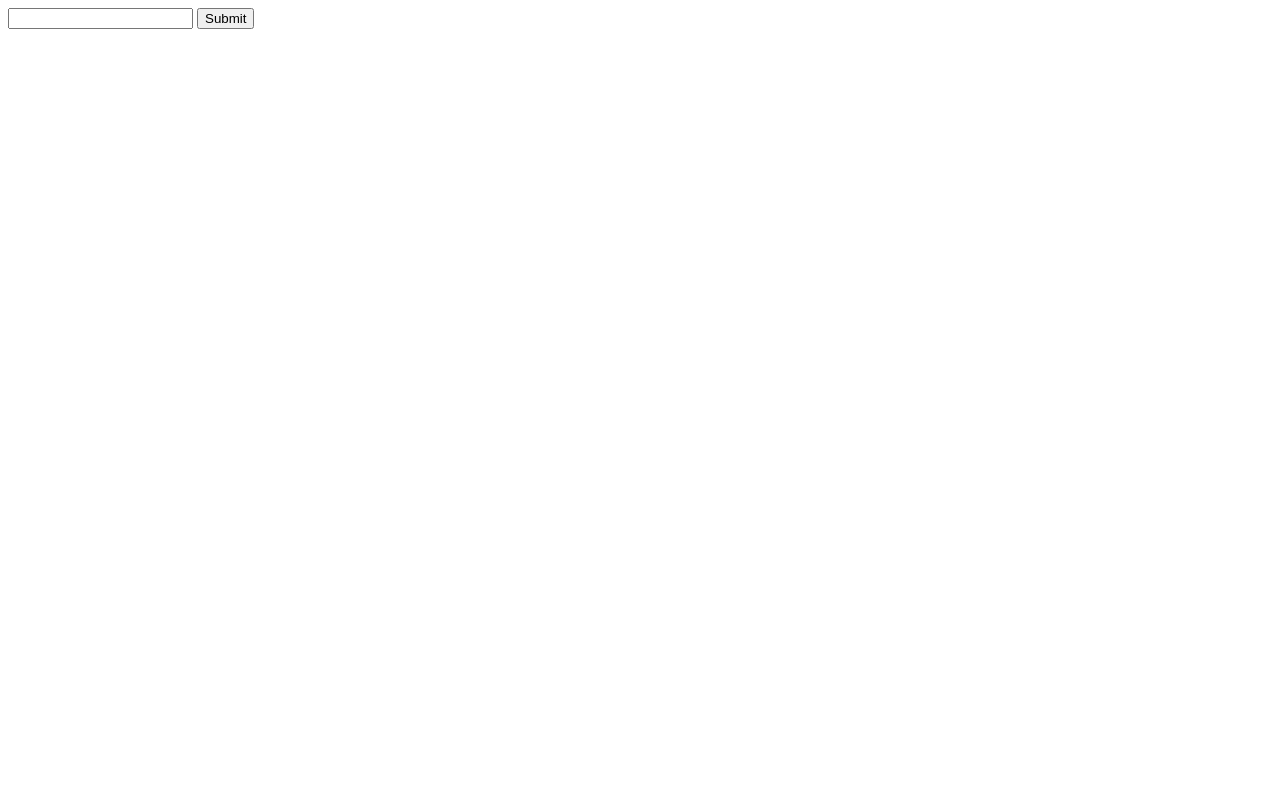
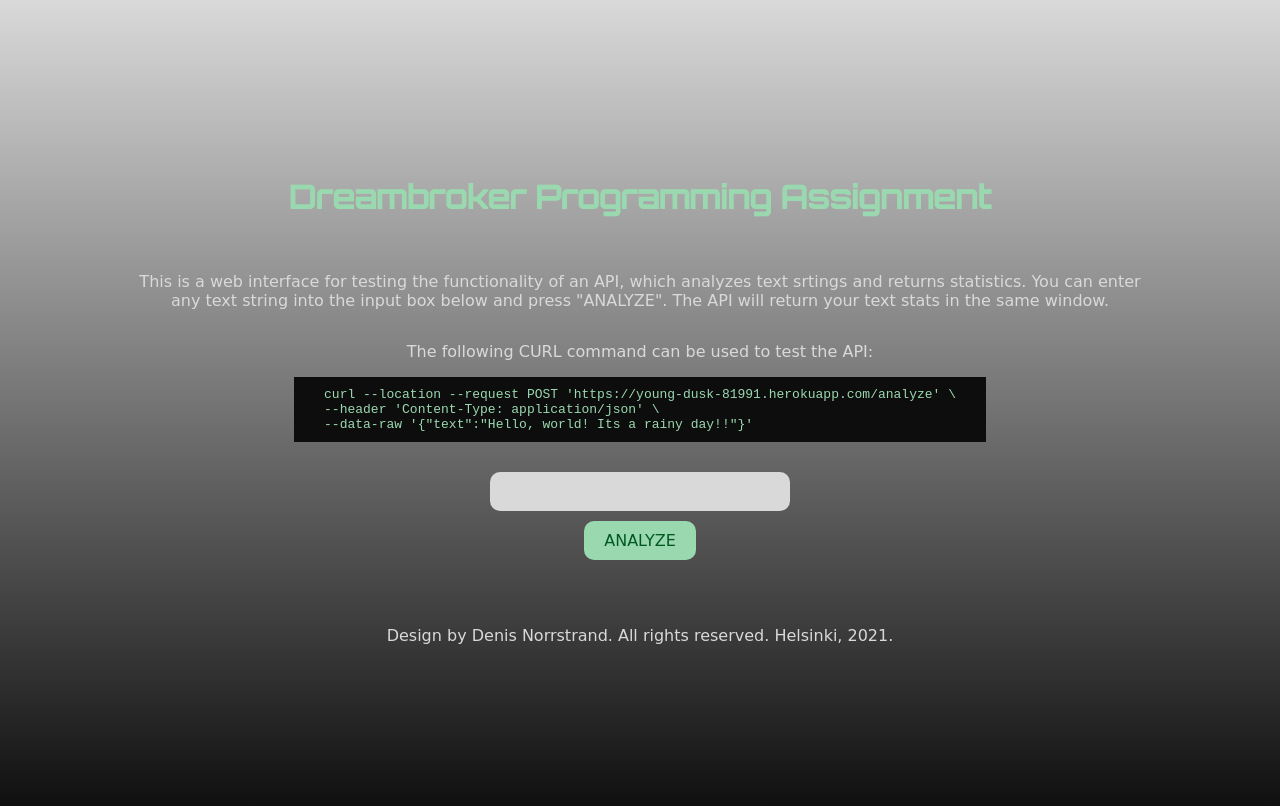
Before and after one commit to dnorrstrand/DreambrokerPA, a website: page index.html in a window 1280 px wide. Drawn offline with Linux system fonts and the light colour scheme; a web font is replaced by a local one.

Commit message:
Add styles to front page

```diff
--- a/index.html
+++ b/index.html
@@ -2,12 +2,33 @@
 <html lang="en" dir="ltr">
 <head>
     <meta charset="utf-8">
+    <meta name="viewport" content="width=device-width, initial-scale=1, shrink-to-fit=no">
+    <meta name="description" content="Dreambroker Programming Assignment">
     <title>DreamBroker Programming Assignment by Denis Norrstrand</title>
+    <link rel="preconnect" href="https://fonts.gstatic.com">
+    <link href="https://fonts.googleapis.com/css2?family=Gruppo&family=Orbitron:wght@500&display=swap" rel="stylesheet">
+    <link rel="stylesheet" type="text/css" href="css/stylesheet.css">
 </head>
 <body>
-    <form class="sample-form" action="/analyze" method="post" target="_self">
-        <input type="text" name="text">
-        <button type="submit" name="submit">Submit</button>
-    </form>
+    <div class="center">
+        <h1>Dreambroker Programming Assignment</h1><br />
+        <p>
+            This is a web interface for testing the functionality of an API, which analyzes text srtings and returns statistics.
+            You can enter any text string into the input box below and press "ANALYZE". The API will return your text stats in the same window.
+        </p>
+        <p>The following CURL command can be used to test the API:</p>
+        <code class="code">
+            curl --location --request POST 'https://young-dusk-81991.herokuapp.com/analyze' \<br />
+            --header 'Content-Type: application/json' \<br / />
+            --data-raw '{"text":"Hello, world! Its a rainy day!!"}'
+        </code>
+        <form class="form" action="/analyze" method="post" target="_self">
+            <input type="text" name="text" class="input">
+            <button type="submit" name="submit" class="submit-button">ANALYZE</button>
+        </form>
+        <p class="footer">Design by Denis Norrstrand. All rights reserved. Helsinki, 2021.</p>
+    </div>
+
 </body>
+
 </html>
--- /dev/null
+++ b/public/css/stylesheet.css
@@ -0,0 +1,77 @@
+body {
+    background: #D9D9D9;
+    background: -webkit-linear-gradient(to bottom, #D9D9D9 0%, #0D0D0D 100%);
+    background: -moz-linear-gradient(to bottom, #D9D9D9 0%, #0D0D0D 100%);
+    background: linear-gradient(to bottom, #D9D9D9 0%, #0D0D0D 100%);
+}
+
+h1 {
+    font-family: 'Orbitron', sans-serif;
+    width: 100%;
+    text-align: center;
+    color: #9AD9B0;
+}
+
+p {
+    font-family: 'Gruppo', cursive;
+    color: #D9D9D9;
+    text-align: center;
+    max-width: 80%;
+}
+
+.center {
+    display: flex;
+    justify-content: center;
+    align-items: center;
+    flex-direction: column;
+    height: 100vh;
+}
+
+.form {
+    display: flex;
+    justify-content: center;
+    align-items: center;
+    flex-direction: column;
+}
+
+.submit-button {
+    font-family: 'Gruppo', cursive;
+    color: #025920 !important;
+    font-size: 1em;
+    padding: 10px 20px;
+    border-radius: 10px;
+    border: 0px solid #9AD9B0;
+    background: #9AD9B0;
+    text-decoration: none;
+}
+
+    .submit-button:hover {
+        text-decoration: none;
+        color: #FFFFFF !important;
+        background: #025920;
+    }
+
+.input {
+    font-family: 'Gruppo', cursive;
+    padding: 10px 20px 10px 20px;
+    margin: 30px 10px 10px 10px;
+    -webkit-border-radius: 10;
+    -moz-border-radius: 10;
+    background-color: #D9D9D9;
+    color: #0D0D0D;
+    border: hidden;
+    border-radius: 10px;
+    border-color: #D9D9D9;
+    font-size: 1em;
+    width: 100%;
+}
+
+.footer {
+    padding-top: 50px;
+}
+
+.code {
+    background-color: #0D0D0D;
+    color: #9AD9B0;
+    padding: 10px 30px;
+}
```
Also changed, not shown: server.js (+7 -0 lines).
